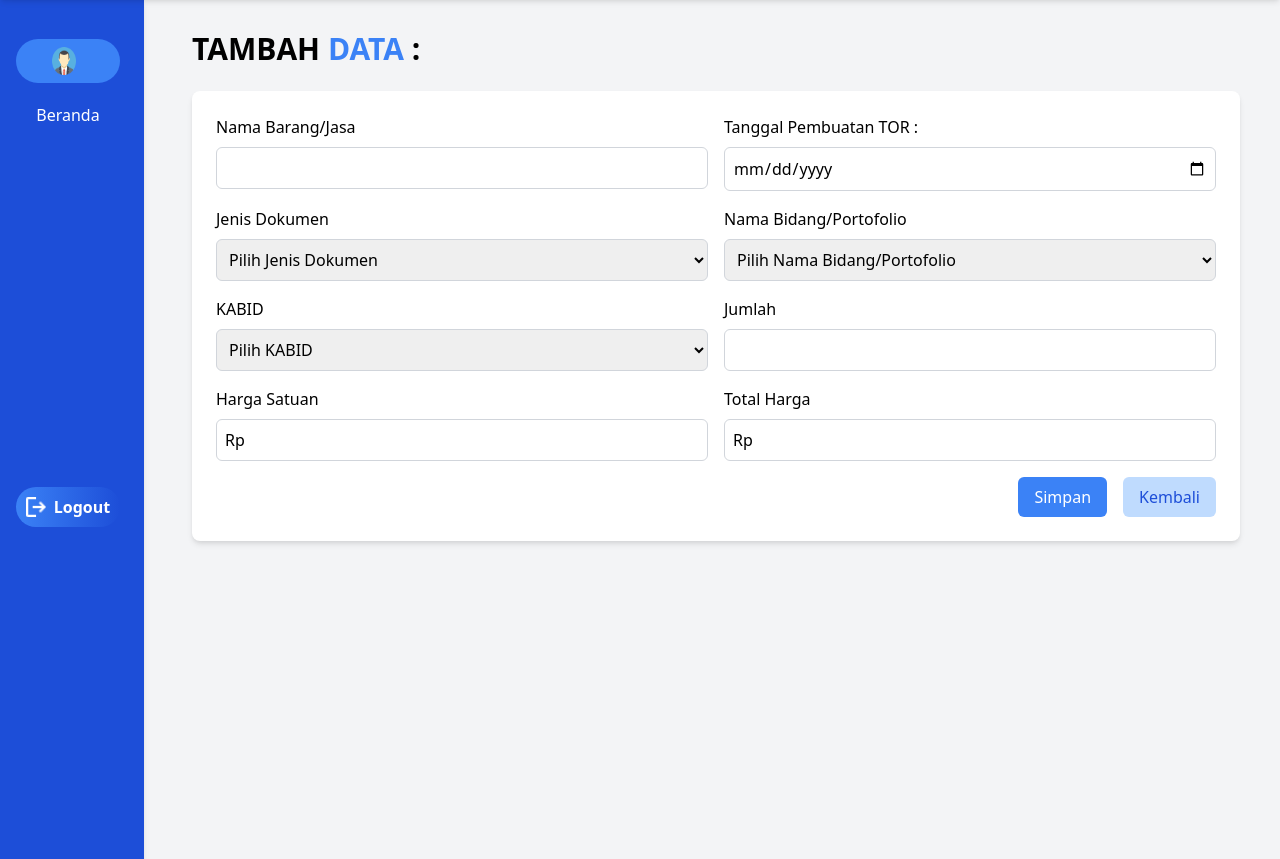
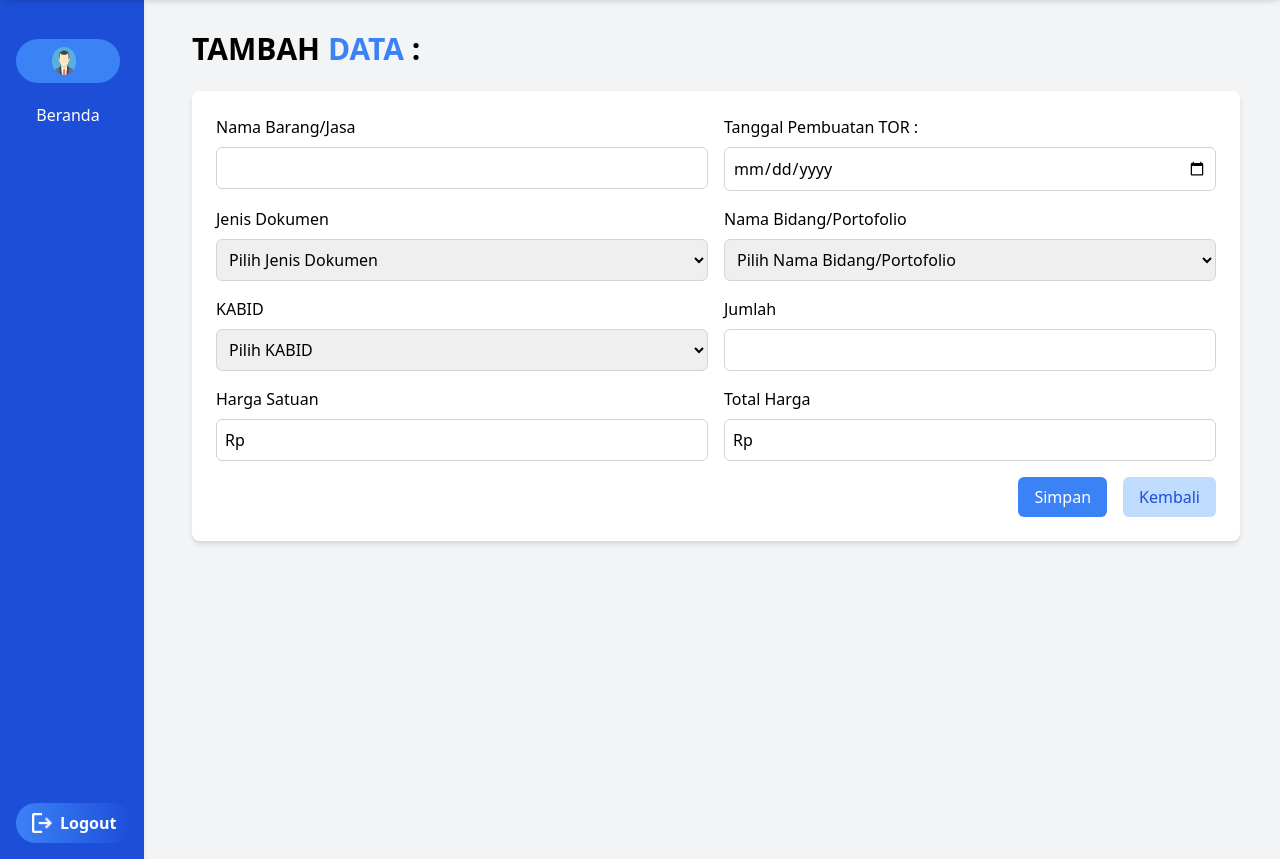
Before and after one commit to anotherimm/sucofindo, a CodeIgniter 4 app: the page made by app/Views/userTambah.php in a window 1280 px wide. Shown: the part 81-940 px from the top of the page. Run offline with PHP 8.4 and a stand-in for CodeIgniter, Linux system fonts and the light colour scheme; the template is opened without the code that fills it, so the values that code supplies are empty; some libraries are stand-ins or nearby versions.

Commit message:
tombol logout tambahdata

```diff
--- a/app/Views/userTambah.php
+++ b/app/Views/userTambah.php
@@ -170,15 +170,16 @@
         <ul class="space-y-2">
             <li><a href="/user/dashboard" class="block py-0 px-1 rounded-md underline-effect">Beranda</a></li>
         </ul>
+
+
+    </div>
+
     <!-- Logout Button -->
-        <div class="mb-10 left-4"></div>
-        <div class="mt-80 mb-2 left-4">
+    <div class="fixed bottom-4 left-4 z-50">
         <a href="/auth/logout" class="flex items-center justify-center bg-gradient-to-r from-blue-500 to-blue-700 rounded-full py-2 px-4 font-bold text-white max-w-[8rem]">
             <img src="/images/logoLogout.png" alt="Logout" class="h-5 mr-2">
             Logout
         </a>
-        </div>
-
     </div>
 
     <!-- Mobile Sidebar -->
```
Lines whose indentation alone changed are shown as unchanged.
